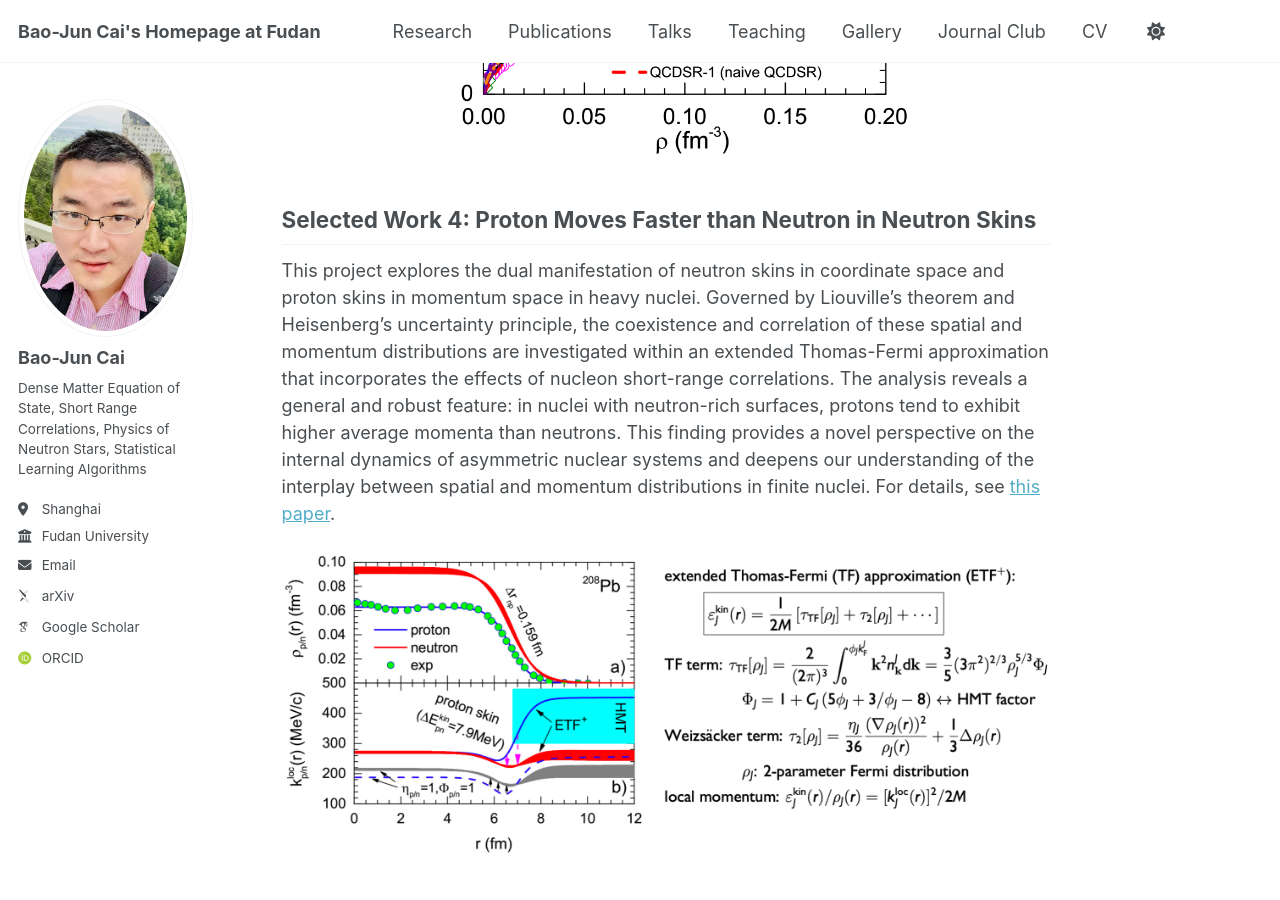
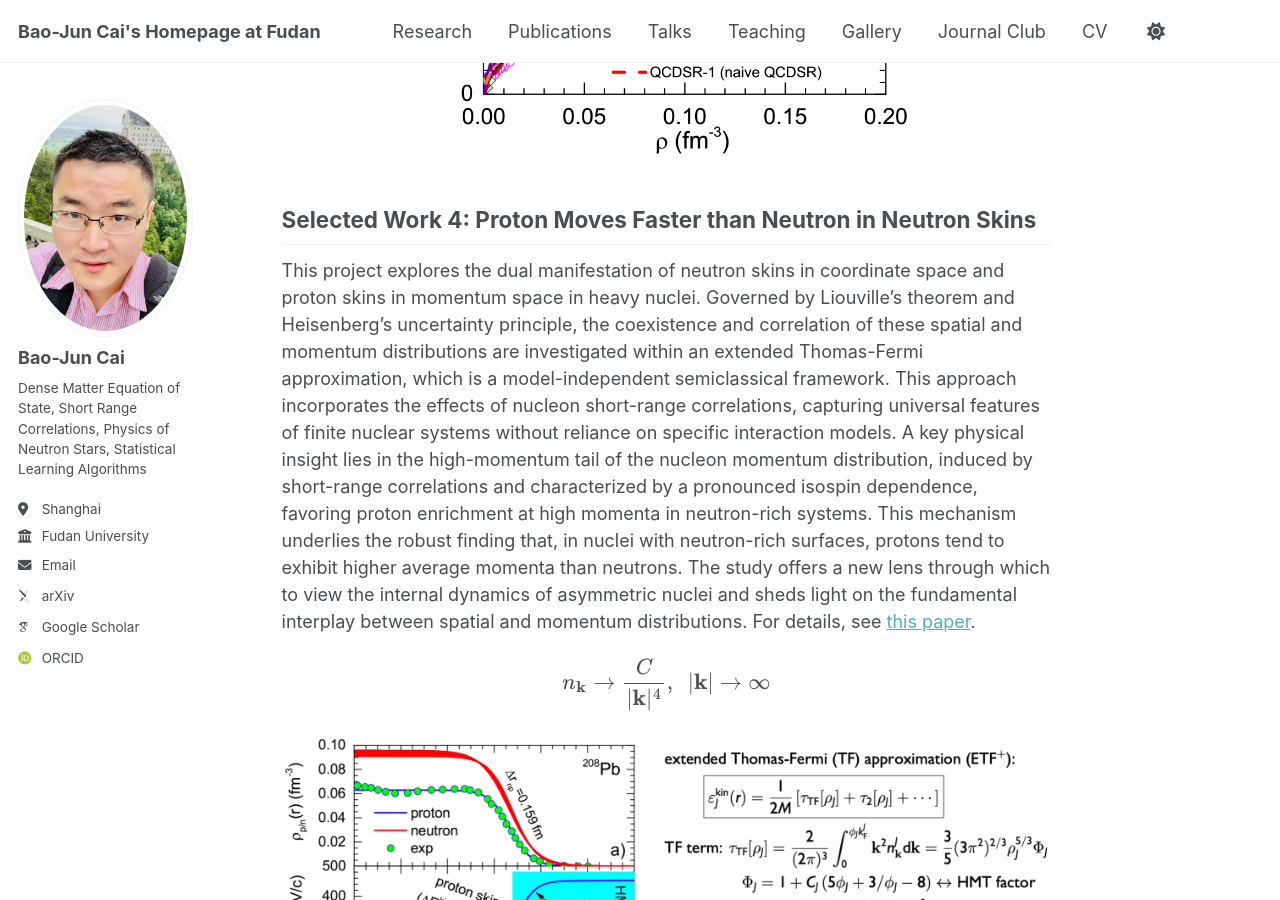
Before and after one commit to bjcai-phys/bjcai-phys.github.io, a Jekyll site: the page built from _pages/pubs.md, in a window 1280 px wide and 900 px high, scrolled down 3238 px. Built offline with Jekyll 4.4.1, drawn with Linux system fonts in a browser that asks for light colours; some web fonts are replaced.

Commit message:
Update pubs.md

```diff
--- a/_pages/pubs.md
+++ b/_pages/pubs.md
@@ -41,7 +41,9 @@ $$E_{\rm{n}}(\rho)
 
 ## Selected Work 4: Proton Moves Faster than Neutron in Neutron Skins
 
-This project explores the dual manifestation of neutron skins in coordinate space and proton skins in momentum space in heavy nuclei. Governed by Liouville’s theorem and Heisenberg’s uncertainty principle, the coexistence and correlation of these spatial and momentum distributions are investigated within an extended Thomas-Fermi approximation that incorporates the effects of nucleon short-range correlations. The analysis reveals a general and robust feature: in nuclei with neutron-rich surfaces, protons tend to exhibit higher average momenta than neutrons. This finding provides a novel perspective on the internal dynamics of asymmetric nuclear systems and deepens our understanding of the interplay between spatial and momentum distributions in finite nuclei. For details, see <a href="https://journals.aps.org/prc/abstract/10.1103/PhysRevC.94.061302" target="_blank">this paper</a>.
+This project explores the dual manifestation of neutron skins in coordinate space and proton skins in momentum space in heavy nuclei. Governed by Liouville’s theorem and Heisenberg’s uncertainty principle, the coexistence and correlation of these spatial and momentum distributions are investigated within an extended Thomas-Fermi approximation, which is a model-independent semiclassical framework. This approach incorporates the effects of nucleon short-range correlations, capturing universal features of finite nuclear systems without reliance on specific interaction models. A key physical insight lies in the high-momentum tail of the nucleon momentum distribution, induced by short-range correlations and characterized by a pronounced isospin dependence, favoring proton enrichment at high momenta in neutron-rich systems. This mechanism underlies the robust finding that, in nuclei with neutron-rich surfaces, protons tend to exhibit higher average momenta than neutrons. The study offers a new lens through which to view the internal dynamics of asymmetric nuclei and sheds light on the fundamental interplay between spatial and momentum distributions. For details, see <a href="https://journals.aps.org/prc/abstract/10.1103/PhysRevC.94.061302" target="_blank">this paper</a>.
+
+$$n_{\mathbf{k}}\to\frac{C}{|\mathbf{k}|^4},~~|\mathbf{k}|\to\infty$$
 
 ![](https://bjcai-phys.github.io/images/w4.png){:width="100%"}
 
```
